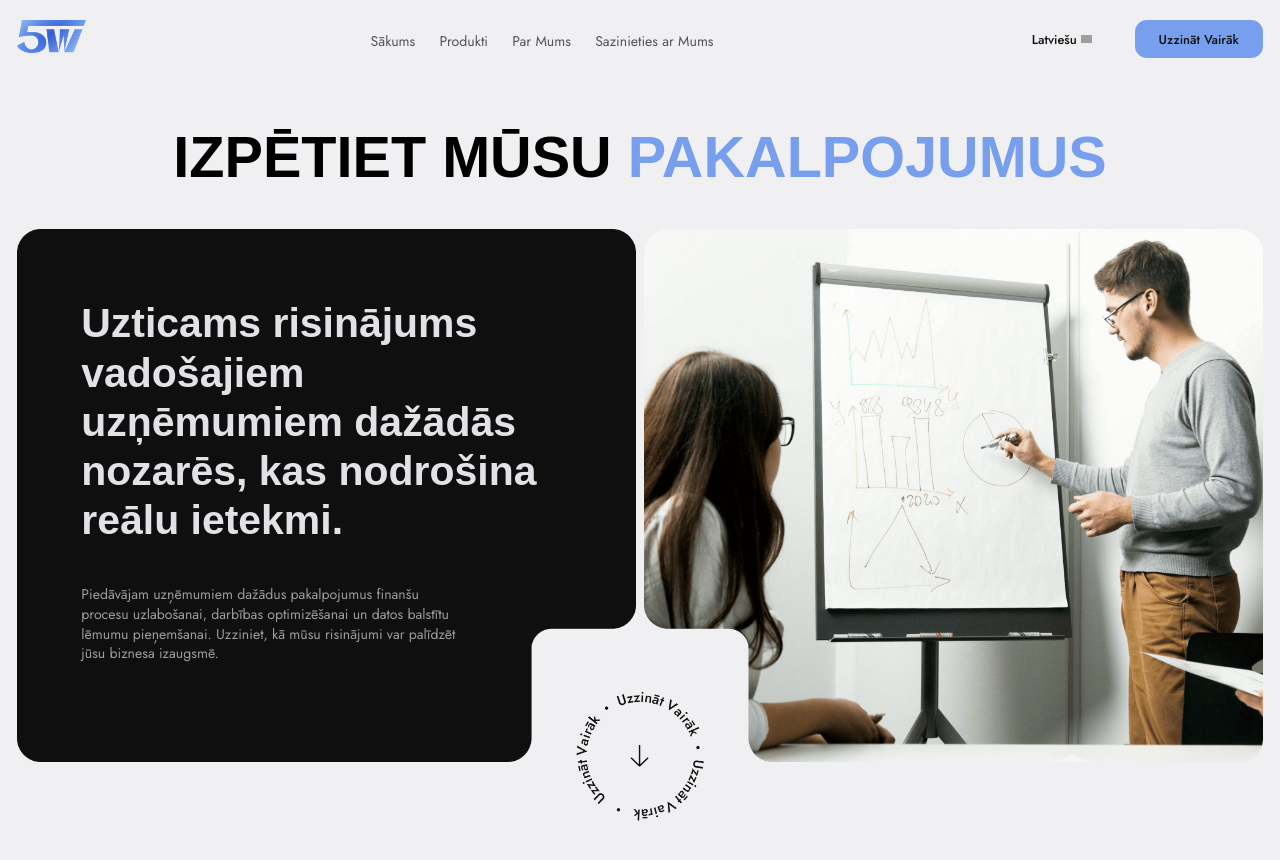
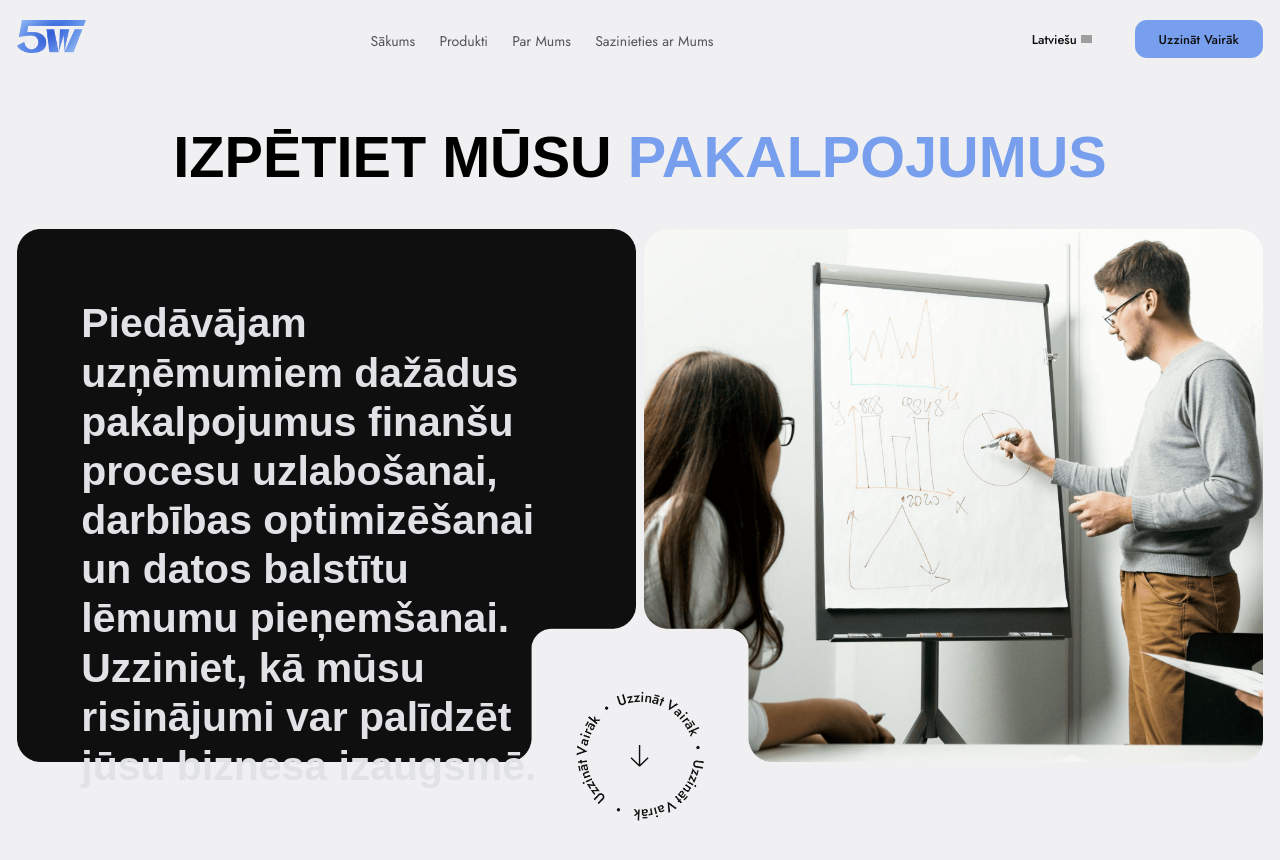
Before and after one commit to amaksix/5w, a Jekyll site: the page built from lv/products.md, in a window 1280 px wide and 900 px high. Shown: the top 860 px of the window. Built offline with Jekyll 4.4.1, drawn with Linux system fonts in a browser that asks for light colours; some web fonts are replaced; grey boxes are pictures that could not be loaded.

Commit message:
update translations
Removed description text, moved to header

```diff
--- a/_data/translations.yml
+++ b/_data/translations.yml
@@ -218,8 +218,8 @@ lv:
   "phase_scroll_content_text_forth": "Mēs esam spējīgi sniegt konsultāciju neatkarīgi no atrašanās vietas. Esam gatavi sniegt nepieciešamo ekspertīzi kā attālināti, tā arī klātienē."
   "phase_scroll_content_text_fifth": "Jūsu panākumi ir mūsu prioritāte, tāpēc mēs vēlamies nodrošināt izmērāmus rezultātus jūsu mērķu sasniegšanai."
   products_header: 'Izpētiet mūsu <span class="highlight-text">&nbsp;pakalpojumus</span>'
-  products_description_header: "Uzticams risinājums vadošajiem uzņēmumiem dažādās nozarēs, kas nodrošina reālu ietekmi."
-  products_description_text: 'Piedāvājam uzņēmumiem dažādus pakalpojumus finanšu procesu uzlabošanai, darbības optimizēšanai un datos balstītu lēmumu pieņemšanai. Uzziniet, kā mūsu risinājumi var palīdzēt jūsu biznesa izaugsmē.'
+  products_description_header: "Piedāvājam uzņēmumiem dažādus pakalpojumus finanšu procesu uzlabošanai, darbības optimizēšanai un datos balstītu lēmumu pieņemšanai. Uzziniet, kā mūsu risinājumi var palīdzēt jūsu biznesa izaugsmē."
+  products_description_text: ''
 
   first_product_content_middle_first_header: "Automatizēti vadības uzskaites risinājumi"
   first_product_content_middle_first_text: "Palieliniet uzņēmuma veiktspēju, izmantojot jūsu uzņēmuma izmēram un vajadzībām pielāgotus vadības grāmatvedības risinājumus kā MS Excel vai Power BI vidē, tā arī izmantojot specifiskus risinājumus kā Jedox vai Acterys."
```
